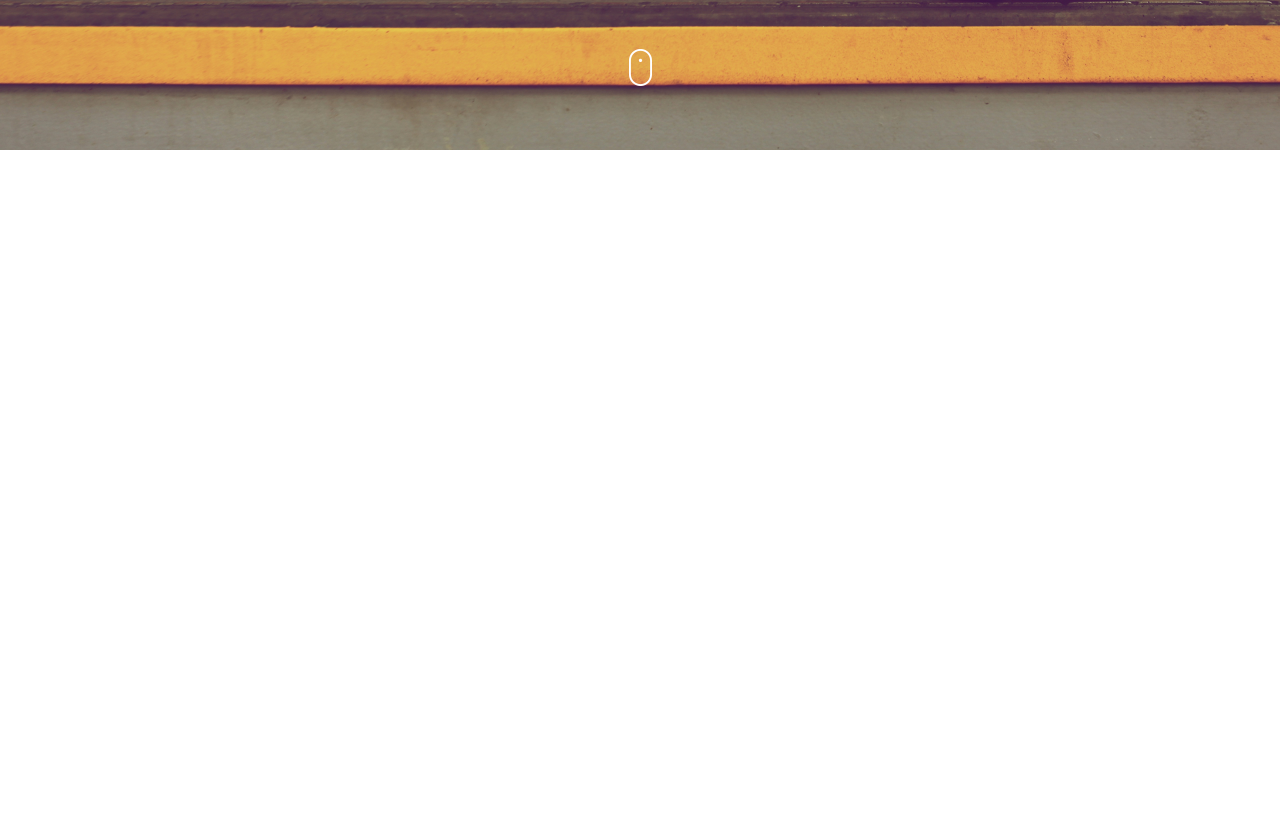
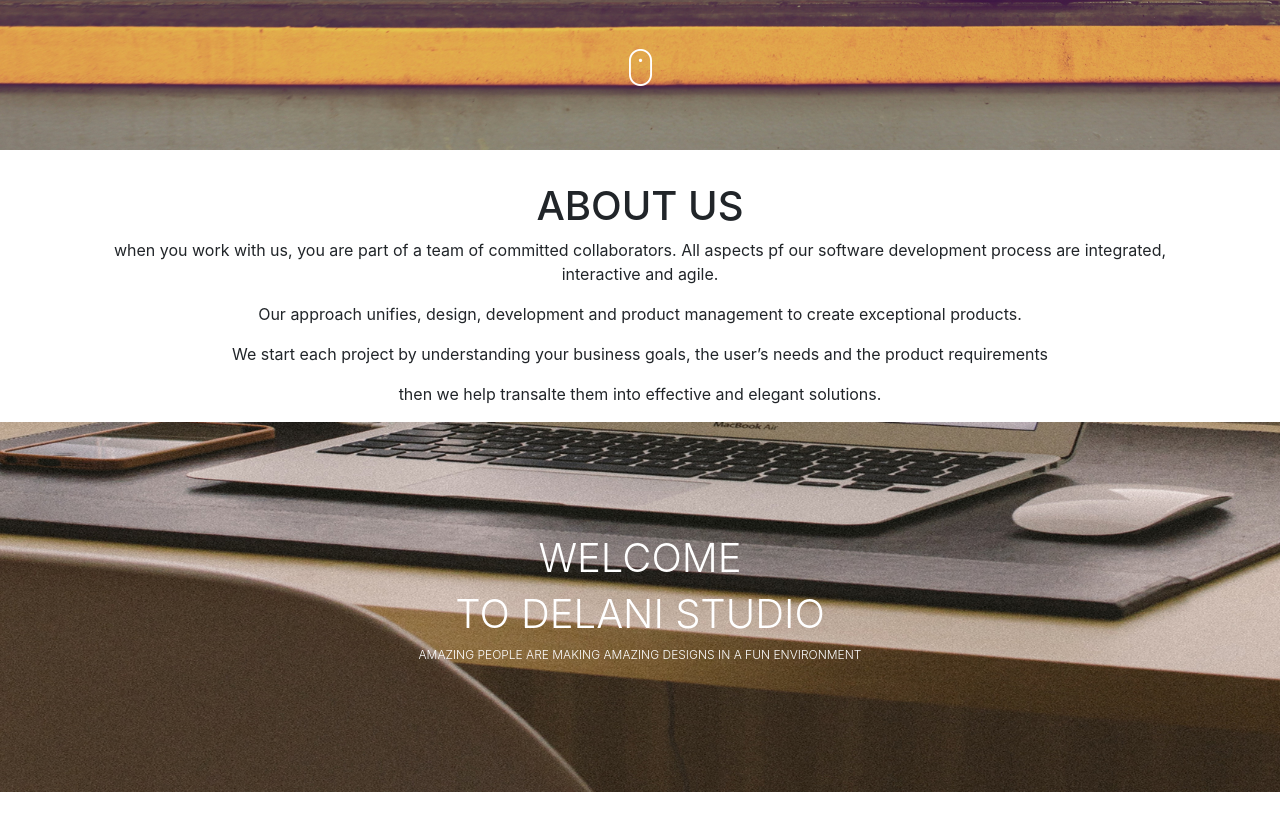
Before and after one commit to tharcissie/delani_studio, a plain HTML site: page index.html in a window 1280 px wide. Shown: the part 545-1369 px from the top of the page. Before the commit the page ends 800 px from the top, so only its background shows below. Drawn offline with nearby package versions, Linux system fonts and the light colour scheme.

Commit message:
created about us part

```diff
--- a/css/index.css
+++ b/css/index.css
@@ -1,4 +1,4 @@
-.jumbotron{
+.welcome{
     background-image: url(../image/h_img.jpg);
     background-size: cover;
     color: white;
@@ -9,3 +9,8 @@
 .display-4{
     font-size: 40px;
 }
+.about{
+    background-image: url(../image/s_image.jpg);
+    background-size: cover;
+    color: white;
+}
--- a/index.html
+++ b/index.html
@@ -9,7 +9,7 @@
     <title>Delani</title>
 </head>
 <body>
-    <div class="jumbotron jumbotron-fluid text-center">
+    <div class="jumbotron welcome jumbotron-fluid text-center">
         <div class="container p-lg-5">
           <div class="pt-lg-5 mt-lg-5 pb-lg-5"><img src="image/logo.png" alt=""></div>
           <div>
@@ -18,7 +18,22 @@
           </div>
         </div>
         <div><img src="image/mouse_click.png" alt="" class="mt-lg-5"></div>
-      </div>
+    </div>
+    <div class="container text-center">
+        <h1>ABOUT US</h1>
+        <p>when you work with us, you are part of a team of committed collaborators. All aspects pf our software development process are integrated, interactive and agile.</p>
+        <p>Our approach unifies, design, development and product management to create exceptional products.</p>
+        <p>We start each project by understanding your business goals, the user’s needs and the product requirements</p>
+        <p>then we help transalte  them into effective and elegant solutions.</p>
+    </div>
+    <div class="jumbotron about jumbotron-fluid text-center">
+        <div class="container p-lg-5">
+          <div>
+            <h5 class="display-4">WELCOME</h5><h5 class="display-4">TO DELANI STUDIO</h5>
+            <p class="lead">AMAZING PEOPLE ARE MAKING AMAZING DESIGNS IN A FUN ENVIRONMENT</p>
+          </div>
+        </div>
+    </div>
 
 </body>
 <script src="js/index.js"></script>
```
